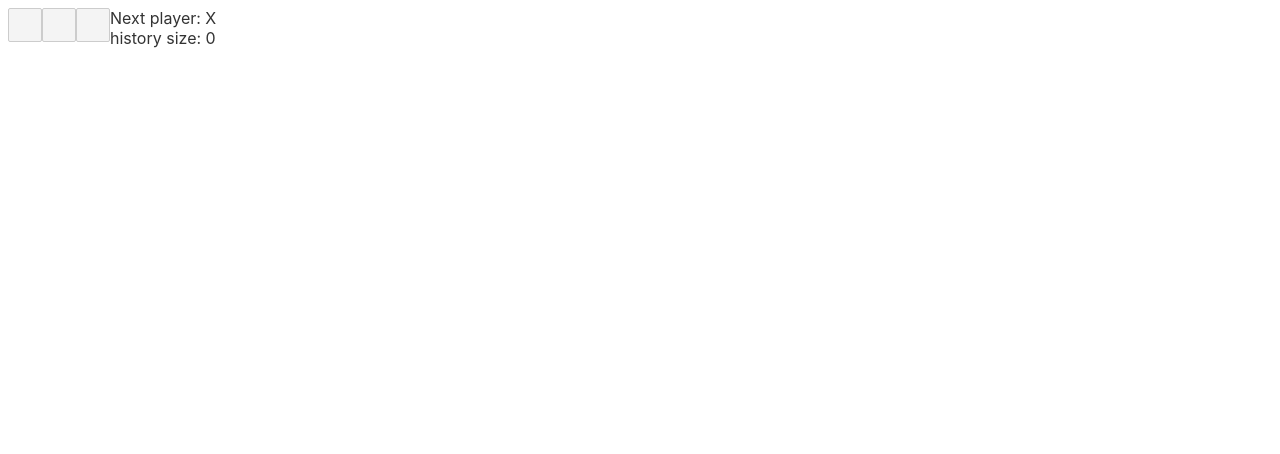
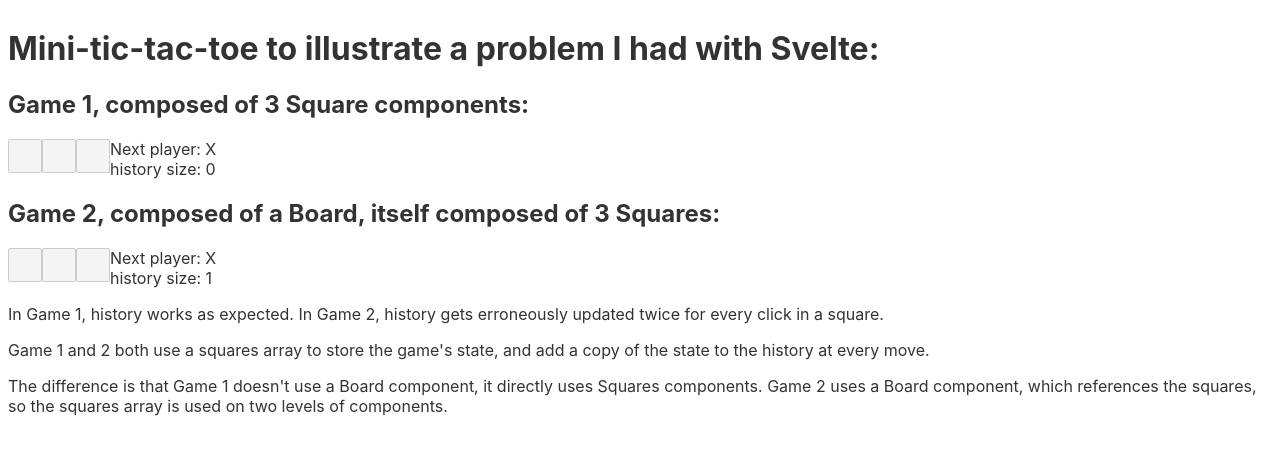
Before and after one commit to kaicarver/svelte-demo-debug, a Svelte app: page / in a window 1280 px wide. Shown: the top 454 px of the page. Built offline with nearby package versions, Linux system fonts and the light colour scheme.

Commit message:
duplicates problem illustrated

```diff
--- a/src/App.svelte
+++ b/src/App.svelte
@@ -1,32 +1,20 @@
 <script>
-  import Square from "./Square.svelte";
-
-  let squares = Array(3).fill(null);
-  let history;
-  console.log("history: ", history);
-  let nextValue = "X";
-  let status;
-  let count = 0;
-
-  $: {
-    if (history)
-      history.push([...squares]);
-    else
-      history = [];
-    console.log("history: ", history);
-    status = "Next player: " + nextValue;
-    count = history.length;
-  }
+  import Game1 from "./Game1.svelte";
+  import Game2 from "./Game2.svelte";
 </script>
 
-<div>
-  <Square bind:value={squares[0]} bind:nextValue/>
-  <Square bind:value={squares[1]} bind:nextValue/>
-  <Square bind:value={squares[2]} bind:nextValue/>
-</div>
+<h1>
+Mini-tic-tac-toe to illustrate a problem I had with Svelte:
+</h1>
 
-<div class="status">
-  {status}
-  <br />
-  history size: {count}
-</div>
+<Game1/>
+<Game2/>
+
+<p>In Game 1, history works as expected.
+In Game 2, history gets erroneously updated twice for every click in a square.</p>
+<p>Game 1 and 2 both use a squares array to store the game's state,
+and add a copy of the state to the history at every move.</p>
+<p>The difference is that Game 1 doesn't use a Board component,
+it directly uses Squares components.
+Game 2 uses a Board component, which references the squares,
+so the squares array is used on two levels of components.</p>
--- /dev/null
+++ b/src/Game1.svelte
@@ -0,0 +1,32 @@
+<script>
+  import Square from "./Square.svelte";
+
+  let squares = Array(3).fill(null);
+  let history;
+  let nextValue = "X";
+  let status;
+  let count = 0;
+
+  $: {
+    if (history)
+      history.push([...squares]);
+    else
+      history = [];
+    console.log("history1: ", history);
+    status = "Next player: " + nextValue;
+    count = history.length;
+  }
+</script>
+
+<h2>Game 1, composed of 3 Square components:</h2>
+<div>
+  <Square bind:value={squares[0]} bind:nextValue/>
+  <Square bind:value={squares[1]} bind:nextValue/>
+  <Square bind:value={squares[2]} bind:nextValue/>
+</div>
+
+<div class="status">
+  {status}
+  <br />
+  history size: {count}
+</div>
--- /dev/null
+++ b/src/Game2.svelte
@@ -0,0 +1,28 @@
+<script>
+  import Board from "./Board.svelte";
+
+  let squares = Array(3).fill(null);
+  let history;
+  let nextValue = "X";
+  let status;
+  let count = 0;
+
+  $: {
+    if (history)
+      history.push([...squares]);
+    else
+      history = [];
+    console.log("history2: ", history);
+    status = "Next player: " + nextValue;
+    count = history.length;
+  }
+</script>
+
+<h2>Game 2, composed of a Board, itself composed of 3 Squares:</h2>
+<Board bind:squares bind:nextValue/>
+
+<div class="status">
+  {status}
+  <br />
+  history size: {count}
+</div>
```
